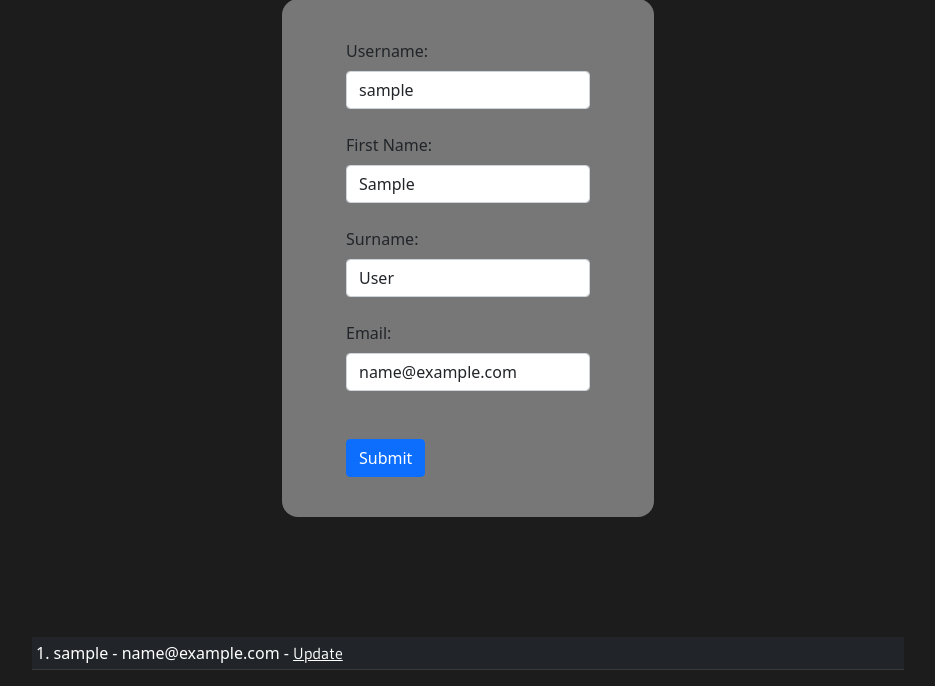
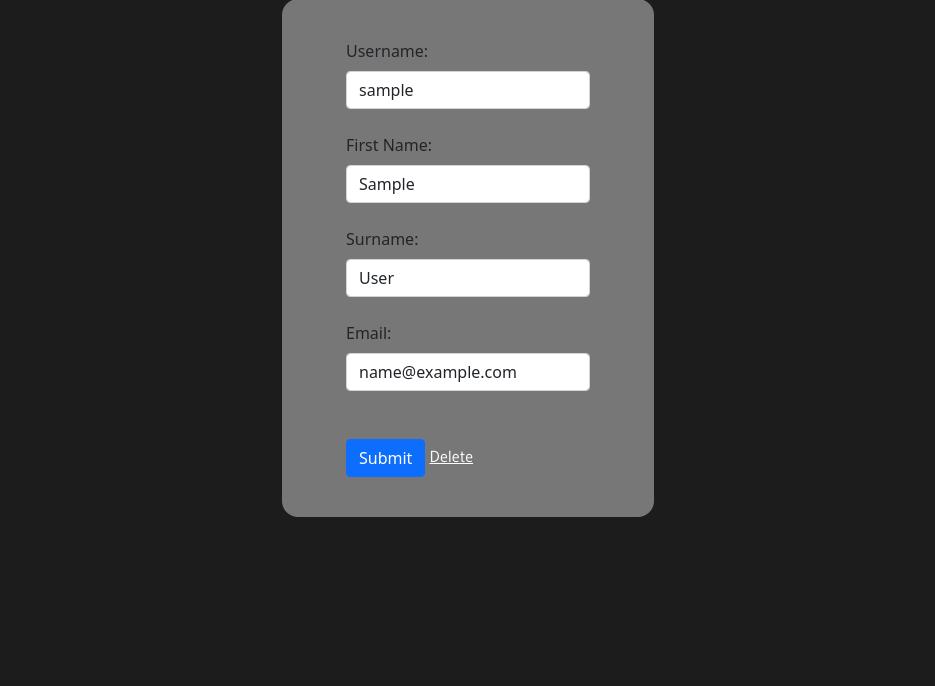
Before and after one commit to govindraj7/GISart_Blog, a Flask app: page /update/1 in a window 1280 px wide. Shown: the part 363-1049 px from the top of the page, without its empty margins (172-1107 px from the left). After the commit the page ends 880 px from the top, so only its background shows below. Run offline with Flask 2, Linux system fonts and the light colour scheme; tables that the repository leaves empty hold one stand-in row (values such as "Sample post").

Commit message:
delete record from db

```diff
--- a/app/dynamic_pgs/routes.py
+++ b/app/dynamic_pgs/routes.py
@@ -81,4 +81,24 @@ def update(id):
     users_db = Users.query.order_by(Users.date_added)
     return render_template('dynamic_pgs/update.html', title='Update Details', form=form, users_db=users_db, update_user_info=update_user_info, id=id)
 
+# delete db record
+@blueprint.route('/delete/<int:id>')
+def delete(id):
+  user_name = None
+  form = SignUpForm()
+  delete_user_info = Users.query.get_or_404(id)
+
+  try:
+    db.session.delete(delete_user_info)
+    db.session.commit()
+    flash("User Deleted Successfully.")
+    users_db = Users.query.order_by(Users.date_added)
+    return render_template('dynamic_pgs/signup.html', title='Detlete User', user_name=user_name, form=form, users_db=users_db, delete_user_info=delete_user_info, id=id)
+
+  except:
+    flash("Hmmm... Something did not work. Try again later.")
+    users_db = Users.query.order_by(Users.date_added)
+    return render_template('dynamic_pgs/signup.html', title='Delete User', user_name=user_name, form=form, users_db=users_db, delete_user_info=delete_user_info, id=id)
+
+
 # TODO: secure password + sessions
--- a/app/static/css/hero.css
+++ b/app/static/css/hero.css
@@ -15,4 +15,5 @@
   width: 100%;
   height: 100%;
   object-fit: contain;
+  overflow: "hidden";
 }
--- a/app/templates/base.html
+++ b/app/templates/base.html
@@ -74,6 +74,10 @@
     ></script>
 
     <!-- * ///// my scripts /////  -->
-    <script src="{{ url_for('static', filename='javascript/main.js') }}"></script>
+    <script
+      rel="preload"
+      src="{{ url_for('static', filename='javascript/main.js') }}"
+      as="script"
+    ></script>
   </body>
 </html>
--- a/app/templates/dynamic_pgs/signup.html
+++ b/app/templates/dynamic_pgs/signup.html
@@ -63,6 +63,10 @@
       <td>
         {{ user.id }}. {{ user.user_name }} - {{ user.email}} -
         <a href="{{ url_for('dynamic_pgs.update', id=user.id) }}">Update</a>
+        or
+        <a href="{{ url_for('dynamic_pgs.delete', id=user.id) }}"
+          >Delete User</a
+        >
       </td>
     </tr>
   </table>
--- a/app/templates/dynamic_pgs/update.html
+++ b/app/templates/dynamic_pgs/update.html
@@ -55,20 +55,8 @@
     <br />
     <br />
     {{ form.submit(class="btn btn-primary") }}
+    <a href="">Delete</a>
   </form>
 </section>
 
-{% for user in users_db %}
-
-<div class="container">
-  <table class="table table-sm table-dark">
-    <tr>
-      <td>
-        {{ user.id }}. {{ user.user_name }} - {{ user.email}} -
-        <a href="{{ url_for('dynamic_pgs.update', id=user.id) }}">Update</a>
-      </td>
-    </tr>
-  </table>
-</div>
-
-{% endfor %} {% endif %} {% endblock %}
+{% endif %} {% endblock %}
```
